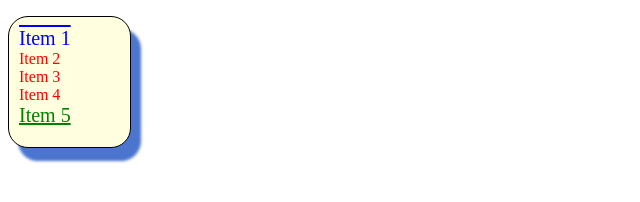
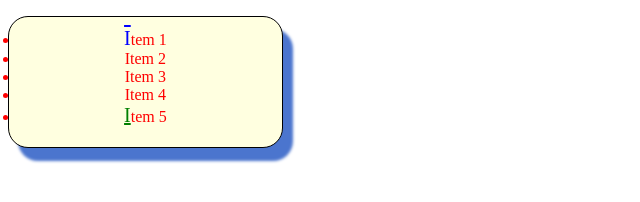
Before and after one commit to guille3218/Dise-oInterfacesWeb, a plain HTML site: page U2 Repaso CSS/ud-2-ejercicios-a-resolver/ej08.html in a window 1280 px wide. Shown: the whole page, without its empty margins (0-640 px from the left). Drawn offline with Linux system fonts and the light colour scheme.

Commit message:
Ejercicios

```diff
--- a/U2 Repaso CSS/ud-2-ejercicios-a-resolver/css/ej8.css
+++ b/U2 Repaso CSS/ud-2-ejercicios-a-resolver/css/ej8.css
@@ -3,10 +3,10 @@
 }
 
 ul {
+    text-align: center;
     background-color: lightyellow;
     border: solid 1px black;
-    list-style-type: none;
-    width: 8%;
+    width: 20%;
     height: 110px;
     padding: 10px;
     border-radius: 20px;
@@ -19,13 +19,13 @@ ul:hover {
     font-weight: bold;
 }
 
-li:first-child {
+li:first-child::first-letter {
     text-decoration: overline;
     font-size: 20px;
     color: blue;
 }
 
-li:last-child {
+li:last-child::first-letter {
     text-decoration: underline;
     font-size: 20px;
     color: green;
```
